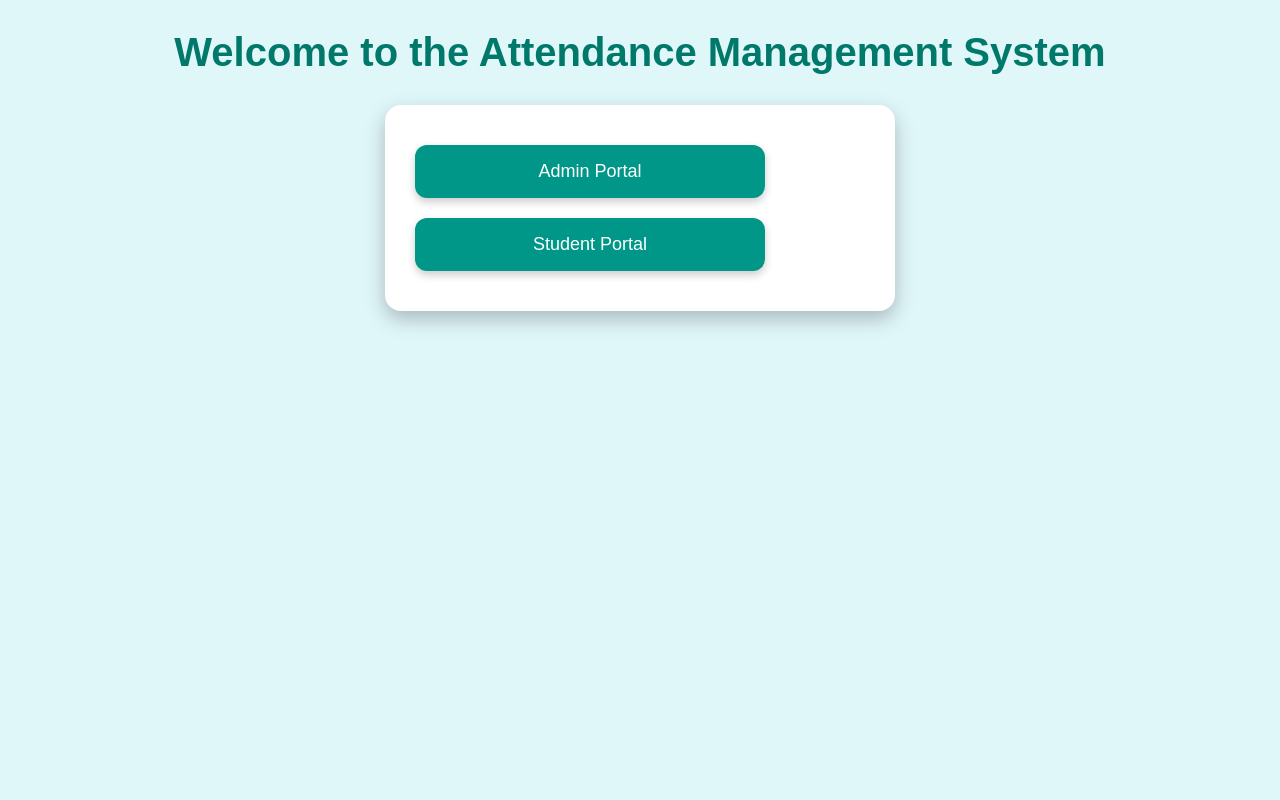
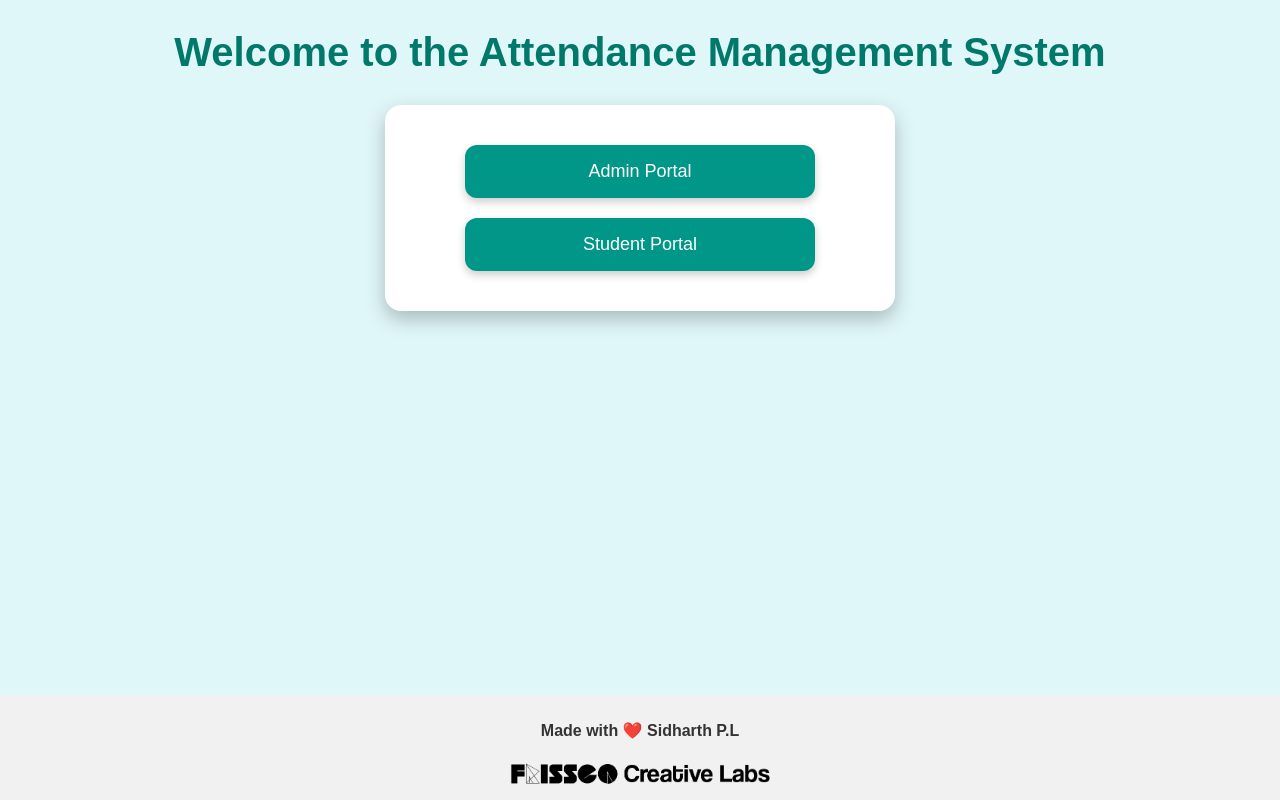
Before and after one commit to Sidharth-Prabhu/iapwithadmin, a website: page public/index.html in a window 1280 px wide. Drawn offline with Linux system fonts and the light colour scheme.

Commit message:
Footer update

```diff
--- a/public/index.html
+++ b/public/index.html
@@ -9,12 +9,20 @@
 </head>
 
 <body>
-    <h1>Welcome to the Attendance Management System</h1>
+    <div class="content">
+        <h1>Welcome to the Attendance Management System</h1>
 
-    <div class="container">
-        <button onclick="window.location.href='/admin'">Admin Portal</button>
-        <button onclick="window.location.href='/student'">Student Portal</button>
+        <div class="container">
+            <button onclick="window.location.href='/admin'">Admin Portal</button>
+            <button onclick="window.location.href='/student'">Student Portal</button>
+        </div>
     </div>
+
+    <!-- Footer Section -->
+    <footer>
+        <p>Made with ❤️ Sidharth P.L</p>
+        <img src="/assets/Frissco Creative Labs Logo PNG.png" alt="Company Logo" width="auto" height="25">
+    </footer>
 </body>
 
 </html>
--- a/public/styles.css
+++ b/public/styles.css
@@ -1,7 +1,7 @@
 /* styles.css */
 
 /* Universal Styles */
-body {
+html,body {
     font-family: 'Poppins', sans-serif;
     /* Modern font */
     margin: 0;
@@ -9,6 +9,9 @@ body {
     background-color: #e0f7fa;
     /* Light cyan background */
     color: #333;
+    display: flex;
+    height: 100%;
+    flex-direction: column;
 }
 
 h1 {
@@ -124,3 +127,19 @@ a {
 a:hover {
     text-decoration: underline;
 }
+.content {
+    flex: 1;
+    text-align: center;
+}
+
+/* Footer at the bottom */
+footer {
+    text-align: center;
+    padding: 10px;
+    background-color: #f1f1f1;
+    font-weight: bold;
+}
+
+footer img {
+    margin-top: 5px;
+}
```
Also changed, not shown: public/admin.html (+8 -0 lines), public/student.html (+8 -0 lines), assets/Frissco Creative Labs Logo PNG.png (added), 1 other file.
